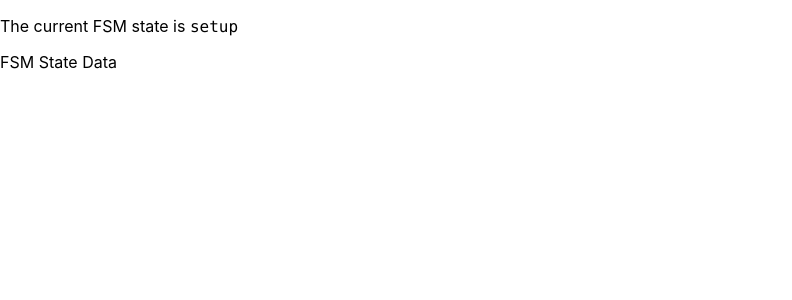
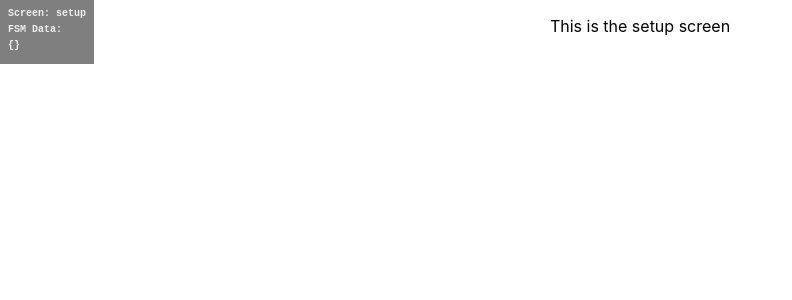
Before and after one commit to Tb243/Tempbase, a React (Create React App) app in the folder src/web/front/: page / in a window 1280 px wide. Shown: the top 300 px of the page, without its empty margins (0-792 px from the left). Built offline with nearby package versions, Linux system fonts and the light colour scheme; no server answers.

Commit message:
ENHANCE: Use switched state screen.

```diff
--- a/src/web/front/src/App.tsx
+++ b/src/web/front/src/App.tsx
@@ -1,11 +1,16 @@
 import React from 'react';
+
+import StateSetupScreen from "./screens/StateSetupScreen";
+
 import './App.css';
 
 type TProps = {};
 type TState = {
-	screen: "setup" | "waitForHand" | "rejectUser" | "processAndStoreTemperature" | "measureTemperature" | "displayQrCode" | "dispenseSanitiser";
-	data: any;
+	screen: TTempBaseScreens;
+	data: TTempBaseFsmData;
 };
+
+const DEBUG = true;
 
 class App extends React.Component<TProps, TState> {
 	private socket?: WebSocket;
@@ -60,16 +65,31 @@ class App extends React.Component<TProps, TState> {
 		});
 	}
 
+	getScreen() {
+		switch (this.state.screen) {
+			case "setup":
+				return <StateSetupScreen data={this.state.data} />
+		}
+
+		return (
+			<p>No "{this.state.screen}" screen is connected!</p>
+		);
+	}
+
 	public render() {
 		return (
-			<div className="App">
-				<header className="App-header">
-					<p>
-						The current FSM state is <code>{this.state.screen}</code>
-					</p>
-					<p>FSM State Data</p>
-					<code>{Object.keys(this.state.data).length > 0 ? JSON.stringify(this.state.data, null, 4) : ""}</code>
-				</header>
+			<div className="app">
+				<div className="screen">
+					{this.getScreen()}
+				</div>
+
+				{DEBUG ? (
+					<footer>
+						<pre>Screen: {this.state.screen}</pre>
+						<pre>FSM Data:</pre>
+						<pre>{JSON.stringify(this.state.data, null, 4)}</pre>
+					</footer>
+				) : null}
 			</div>
 		);
 	}
--- /dev/null
+++ b/src/web/front/src/screens/StateSetupScreen.tsx
@@ -0,0 +1,15 @@
+import React from "react";
+
+type TProps = {
+	data: TTempBaseFsmData;
+};
+
+export default class StateSetup extends React.Component<TProps> {
+	render() {
+		return (
+			<div className="screenSetup">
+				<p>This is the setup screen</p>
+			</div>
+		);
+	}
+}
```
